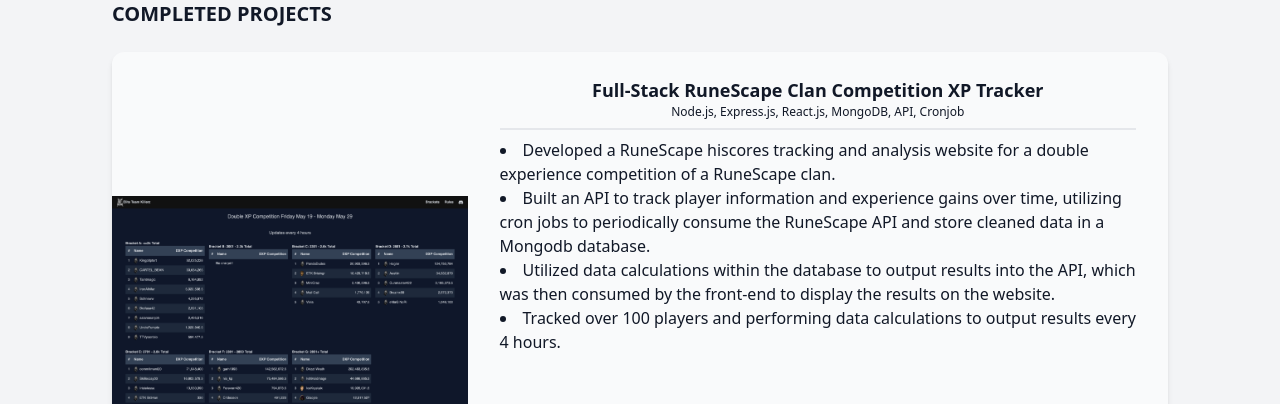
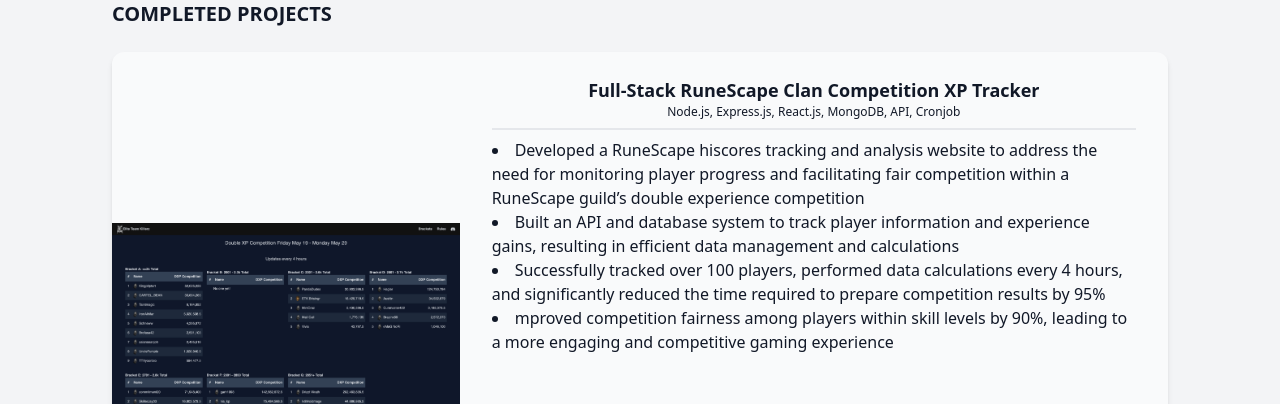
Before and after one commit to jechea14/jechea14.github.io, a React (Create React App) app in the folder portfolio/: page / in a window 1280 px wide. Shown: the part 1500-1904 px from the top of the page. Built offline with nearby package versions, Linux system fonts and the light colour scheme.

Commit message:
Update Projects.js

```diff
--- a/portfolio/src/Components/Projects.js
+++ b/portfolio/src/Components/Projects.js
@@ -120,10 +120,10 @@
     title: "Full-Stack RuneScape Clan Competition XP Tracker",
     tech: "Node.js, Express.js, React.js, MongoDB, API, Cronjob",
     desc: [
-      "Developed a RuneScape hiscores tracking and analysis website for a double experience competition of a RuneScape clan.",
-      "Built an API to track player information and experience gains over time, utilizing cron jobs to periodically consume the RuneScape API and store cleaned data in a Mongodb database.",
-      "Utilized data calculations within the database to output results into the API, which was then consumed by the front-end to display the results on the website.",
-      "Tracked over 100 players and performing data calculations to output results every 4 hours.",
+      "Developed a RuneScape hiscores tracking and analysis website to address the need for monitoring player progress and facilitating fair competition within a RuneScape guild’s double experience competition",
+      "Built an API and database system to track player information and experience gains, resulting in efficient data management and calculations",
+      "Successfully tracked over 100 players, performed data calculations every 4 hours, and significantly reduced the time required to prepare competition results by 95%",
+      "mproved competition fairness among players within skill levels by 90%, leading to a more engaging and competitive gaming experience",
     ],
     img: `${etk_dxp}`,
     linkDemo: "https://etk-dxp.vercel.app/",
```
